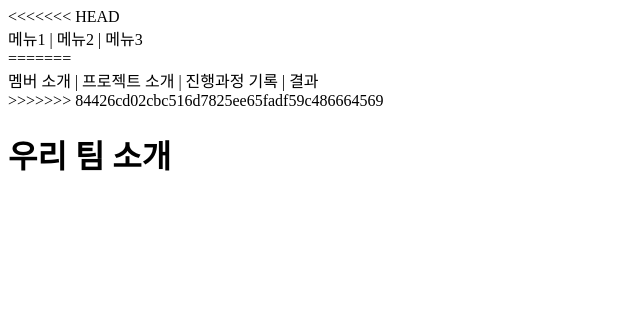
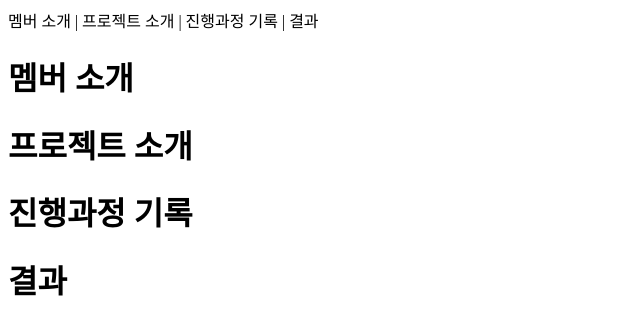
Before and after one commit to minjoo8388-ops/test, a plain HTML site: page index.html in a window 1280 px wide. Shown: the whole page, without its empty margins (0-640 px from the left). Drawn offline with Linux system fonts and the light colour scheme.

Commit message:
feat: 바디 수정

```diff
--- a/index.html
+++ b/index.html
@@ -3,16 +3,15 @@
     <head>
       <title>team 02</title>
     </head>
-<<<<<<< HEAD
-      <header>
-        <nav>메뉴1 | 메뉴2 | 메뉴3</nav>
-      </header>
-=======
+
     <header>
       <nav>멤버 소개 | 프로젝트 소개 | 진행과정 기록 | 결과</nav>
     </header>
->>>>>>> 84426cd02cbc516d7825ee65fadf59c486664569
+
     <body>
-      <h1>우리 팀 소개</h1>
+      <h1>멤버 소개 </h1>
+      <h1>프로젝트 소개</h1>
+      <h1>진행과정 기록</h1>
+      <h1>결과</h1>
     </body>
   </html>
```
